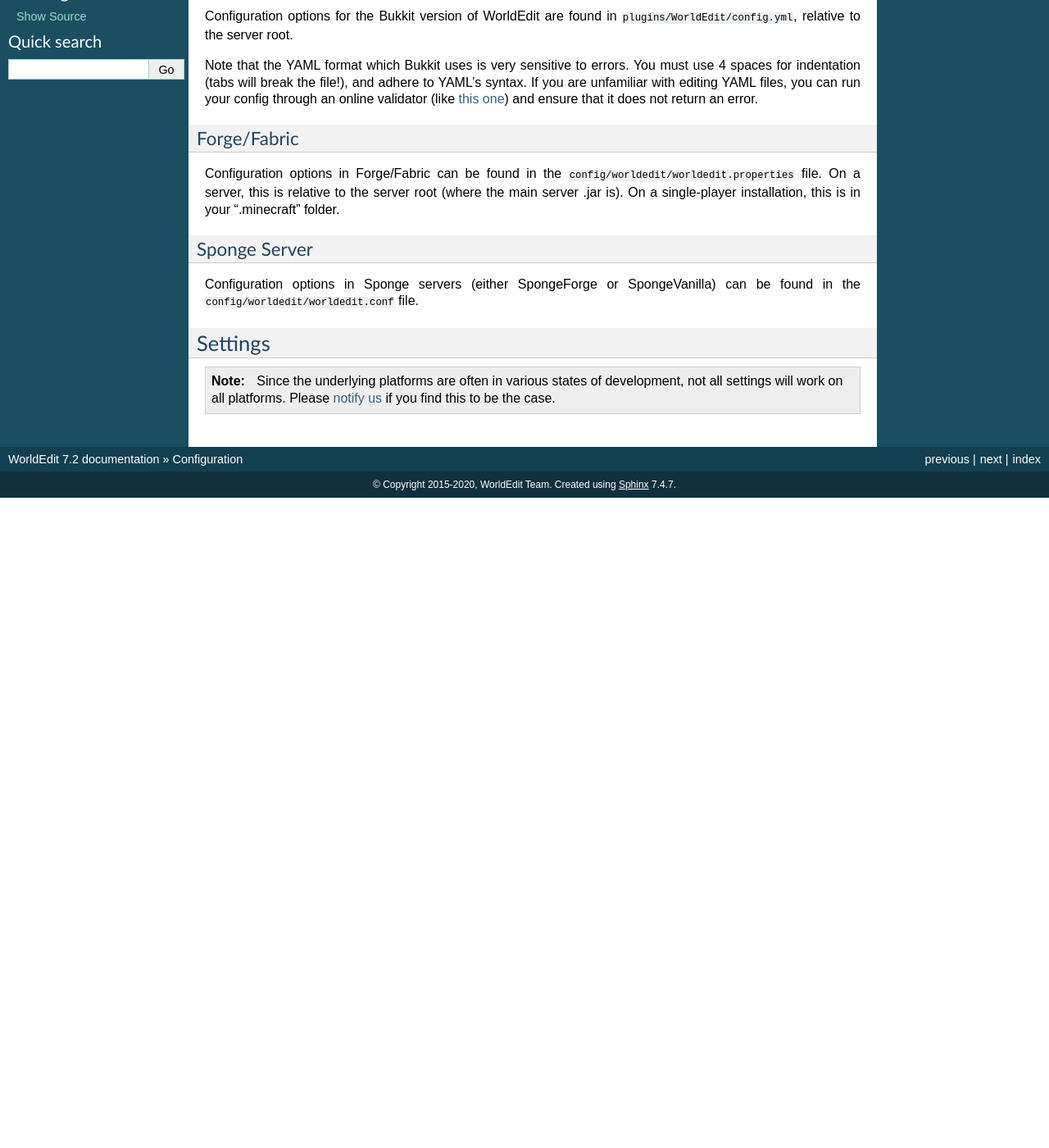
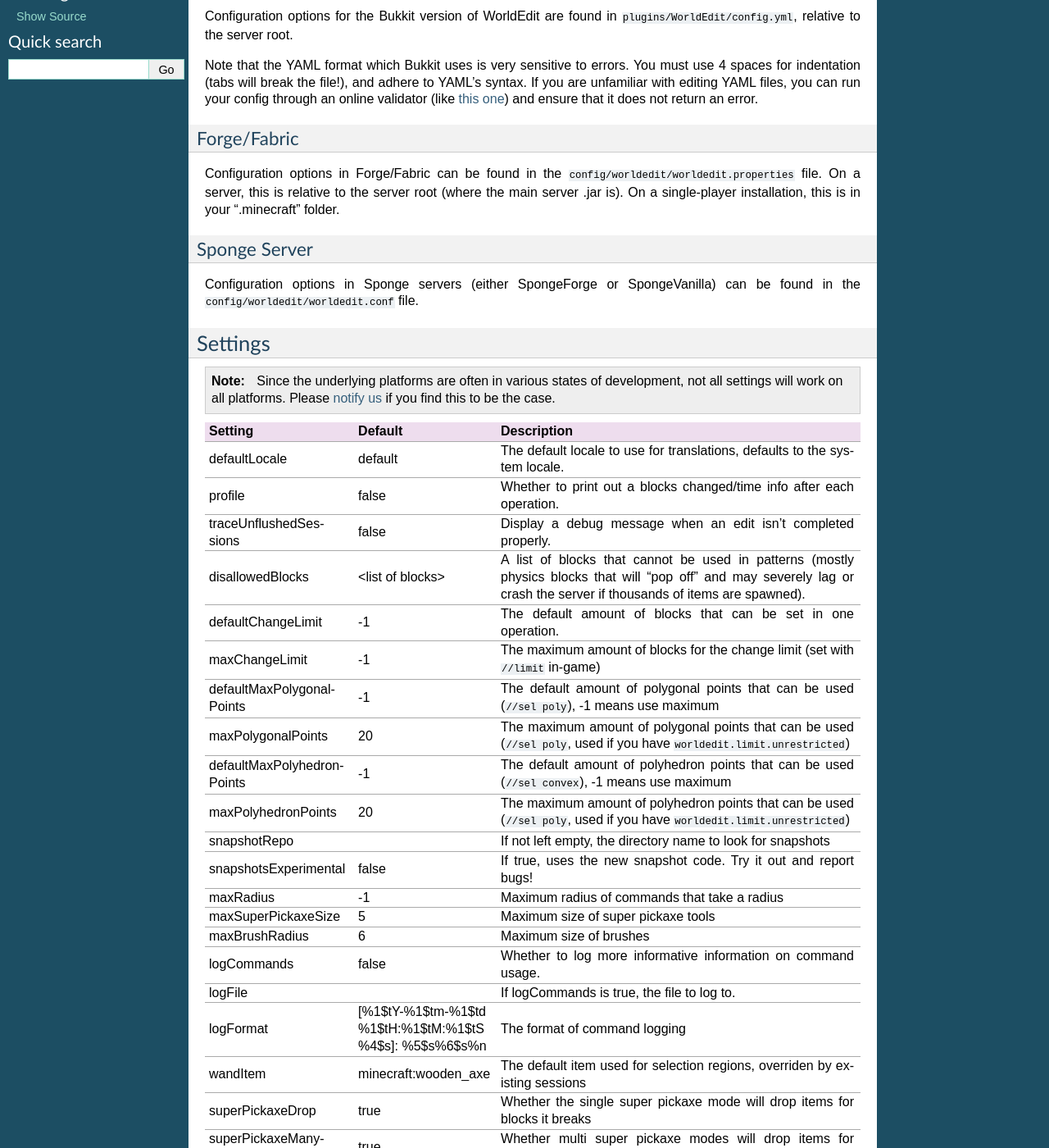
Before and after one commit to EngineHub/WorldEditDocs, a Sphinx documentation site: the page built from source/config.rst, in a window 1280 px wide and 1400 px high, scrolled down 308 px. Shown: the whole window at 82% size. Built offline with Sphinx 7.4.7, drawn with Linux system fonts in a browser that asks for light colours; before the commit the page ends 915 px from its top, so only the background shows below that; some of the changed text lies outside the part shown.

Commit message:
Fix some issues with doc pages, add more config docs

```diff
--- a/source/config.rst
+++ b/source/config.rst
@@ -43,10 +43,10 @@
     disallowedBlocks,"<list of blocks>",A list of blocks that cannot be used in patterns (mostly physics blocks that will "pop off" and may severely lag or crash the server if thousands of items are spawned).
     defaultChangeLimit,-1,The default amount of blocks that can be set in one operation.
     maxChangeLimit,-1,The maximum amount of blocks for the change limit (set with ``//limit`` in-game)
-    defaultMaxPolygonalPoints,-1,
-    maxPolygonalPoints,20,
-    defaultMaxPolyhedronPoints,-1,
-    maxPolyhedronPoints,20,
+    defaultMaxPolygonalPoints,-1,"The default amount of polygonal points that can be used (``//sel poly``), -1 means use maximum"
+    maxPolygonalPoints,20,"The maximum amount of polygonal points that can be used (``//sel poly``, used if you have ``worldedit.limit.unrestricted``)"
+    defaultMaxPolyhedronPoints,-1,"The default amount of polyhedron points that can be used (``//sel convex``), -1 means use maximum"
+    maxPolyhedronPoints,20,"The maximum amount of polyhedron points that can be used (``//sel poly``, used if you have ``worldedit.limit.unrestricted``)"
     snapshotRepo,,"If not left empty, the directory name to look for snapshots"
     snapshotsExperimental,false,"If true, uses the new snapshot code. Try it out and report bugs!"
     maxRadius,-1,"Maximum radius of commands that take a radius"
@@ -55,14 +55,14 @@
     logCommands,false,"Whether to log more informative information on command usage."
     logFile,"","If logCommands is true, the file to log to."
     logFormat,"[%1$tY-%1$tm-%1$td %1$tH:%1$tM:%1$tS %4$s]: %5$s%6$s%n",The format of command logging
-    wandItem,"minecraft:wooden_axe",The default item used for selection regions, overriden by existing sessions
+    wandItem,"minecraft:wooden_axe","The default item used for selection regions, overriden by existing sessions"
     superPickaxeDrop,true,Whether the single super pickaxe mode will drop items for blocks it breaks
     superPickaxeManyDrop,true,Whether multi super pickaxe modes will drop items for blocks they break
     useInventory,false,Require players to have items in their inventory to make edits (this option is not well supported and not recommended)
     useInventoryOverride,false,Allow a permission node to override the above setting
     useInventoryCreativeOverride,false,Allow creative mode to override the above setting
     navigationUseGlass,true,Whether the ``/up`` and ``/ceil`` commands should place a glass block for the player to stand on if in mid-air
-    navigationWand,"minecraft:compass",The default item used for the navigation wand which allows ``/jumpto`` and ``/thru`` as left-click/right-click, overriden by existing sessions
+    navigationWand,"minecraft:compass","The default item used for the navigation wand which allows ``/jumpto`` and ``/thru`` as left-click/right-click, overriden by existing sessions"
     navigationWandMaxDistance,50,The max distance the navigation wand should trace to find a block to jump to
     scriptTimeout,3000,The maximum time a craftscript can run before it is terminated
     calculationTimeout,100,The default time an expression can run before it is terminated
--- a/source/install.rst
+++ b/source/install.rst
@@ -32,8 +32,8 @@
 
 Note: Paper and Spigot use its own set of mods (commonly called "plugins") that are mostly incompatible with mods for Forge, Fabric, and Sponge. You *may* want to research what other mods/plugins that you may want (generally, Paper and Spigot have much more server administration/"server-ready gameplay mods" - which run completely on the server - and Forge, Fabric, and Sponge have more major gameplay mods - which generally require client installation). Regardless, WorldEdit is extremely unique in that it works as a mod for both 😊, so you can just pick the one that seems the easiest and roll with it. 🤙
 
-Installation
-=============
+Installation Step-by-step
+=========================
 
 Bukkit / Spigot / Paper
 ~~~~~~~~~~~~~~~~~~~~~~~
```
